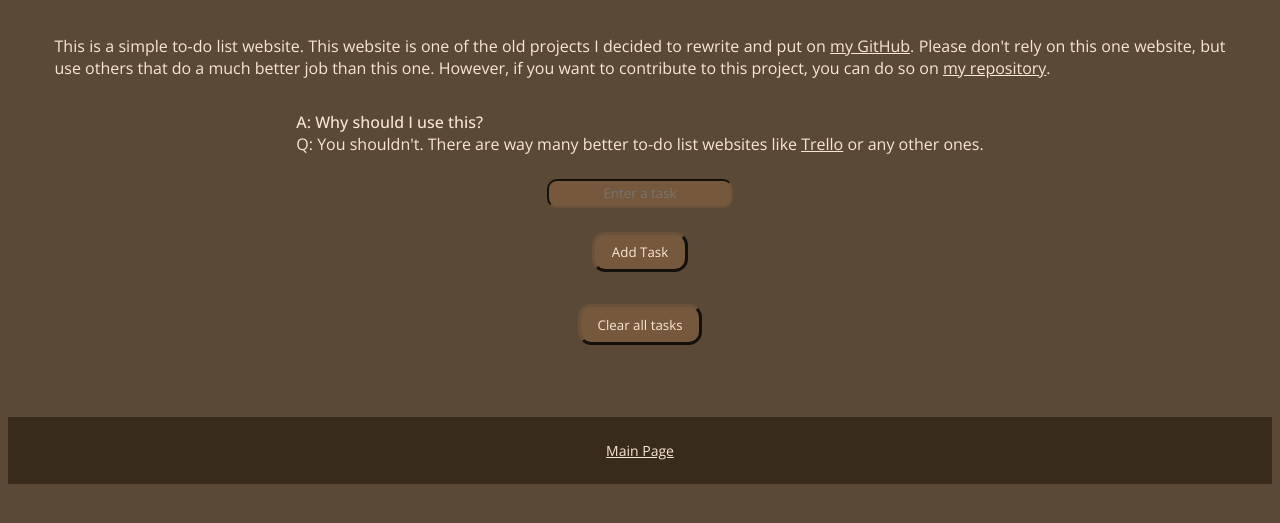
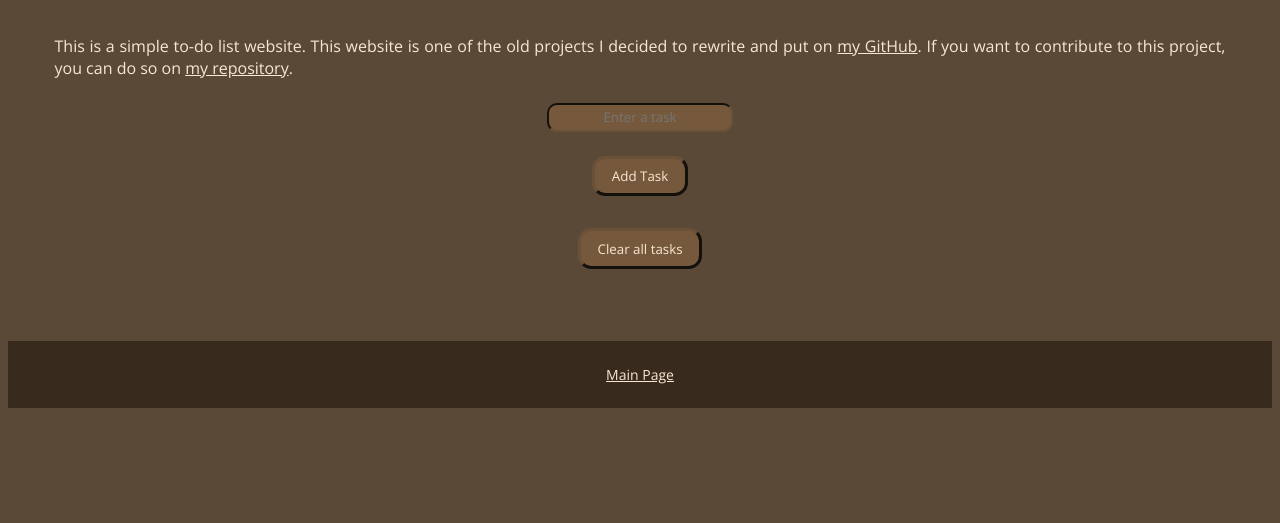
Before and after one commit to walker84837/todo-list, a plain HTML site: page index.html in a window 1280 px wide. Shown: the part 99-622 px from the top of the page. Drawn offline with nearby package versions, Linux system fonts and the light colour scheme.

Commit message:
wrap around lines and make hex colors consistent

```diff
--- a/index.html
+++ b/index.html
@@ -10,8 +10,10 @@
 	<body>
 		<main>
 			<h1>To-Do List</h1>
-			<p>This is a simple to-do list website. This website is one of the old projects I decided to rewrite and put on <a href="https://github.com/walker84837">my GitHub</a>. Please don't rely on this one website, but use others that do a much better job than this one. However, if you want to contribute to this project, you can do so on <a href="https://github.com/walker84837/todo-list">my repository</a>.</p>
-			<p><strong>A: Why should I use this?</strong><br>Q: You shouldn't. There are way many better to-do list websites like <a href="https://trello.com/">Trello</a> or any other ones.</p>
+			<p>This is a simple to-do list website. This website is one of the old projects I
+			decided to rewrite and put on <a href="https://github.com/walker84837">my GitHub</a>.
+			If you want to contribute to this project, you can do so on
+			<a href="https://github.com/walker84837/todo-list">my repository</a>.</p>
 			<input type="text" id="taskInput" placeholder="Enter a task">
 			<button id="addButton">Add Task</button>
 			<button id="clearButton">Clear all tasks</button>
--- a/style.css
+++ b/style.css
@@ -3,7 +3,7 @@
 :root {
 	--text-color: #f9e6d2;
 	--background-color: #5B4937;
-	--fonts: "Open Sans", 'Segoe UI', system-ui, sans-serif;
+	--fonts: "Open Sans", system-ui, sans-serif;
 	--spacing: 1rem;
 	--spacing-0: 1.5rem;
 	--txt-color-background: #76593C;
@@ -86,7 +86,7 @@ a {
 }
 
 a:hover {
-	color: #F2881D;
+	color: #f2881d;
 	text-decoration: underline;
 }
 
@@ -119,7 +119,7 @@ ul > li {
 }
 
 ::selection {
-	background-color: #9C642Bdc;
+	background-color: #9c642bdc;
 }
 
 #remove-task {
```
